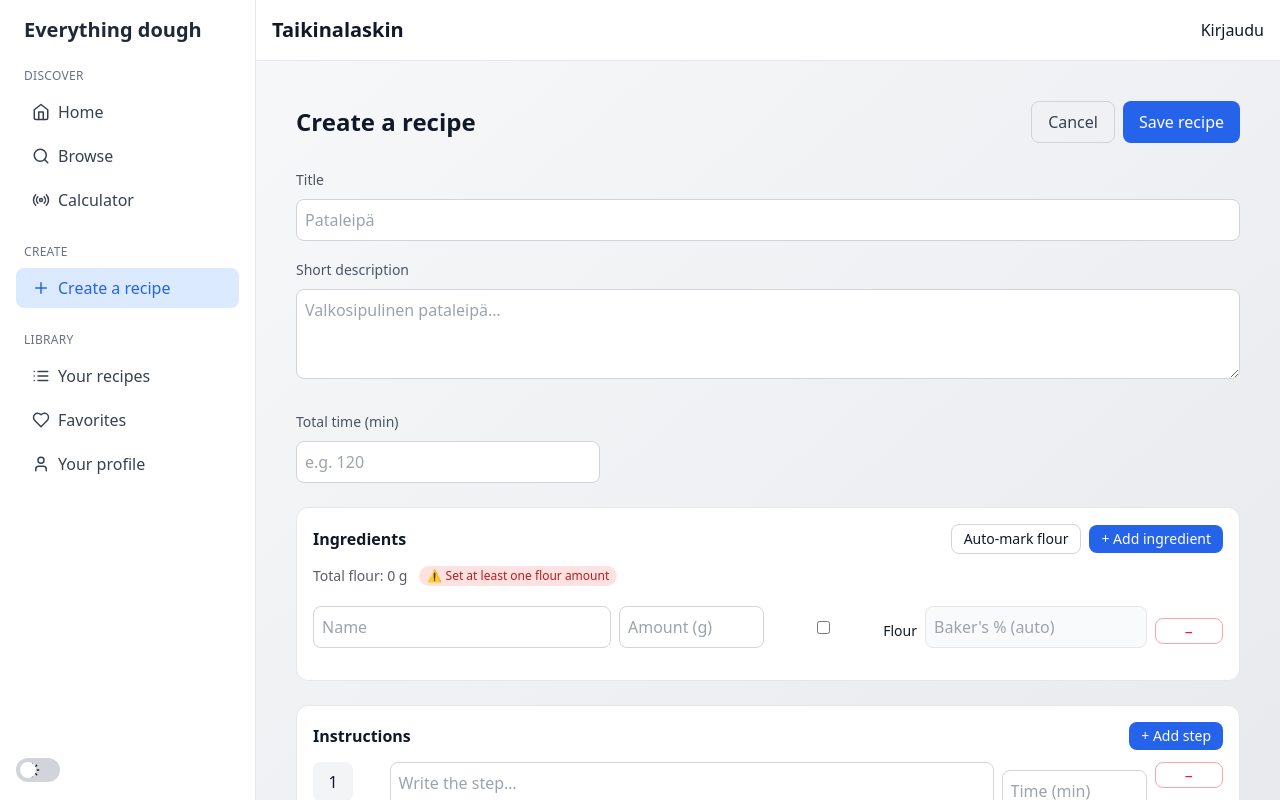
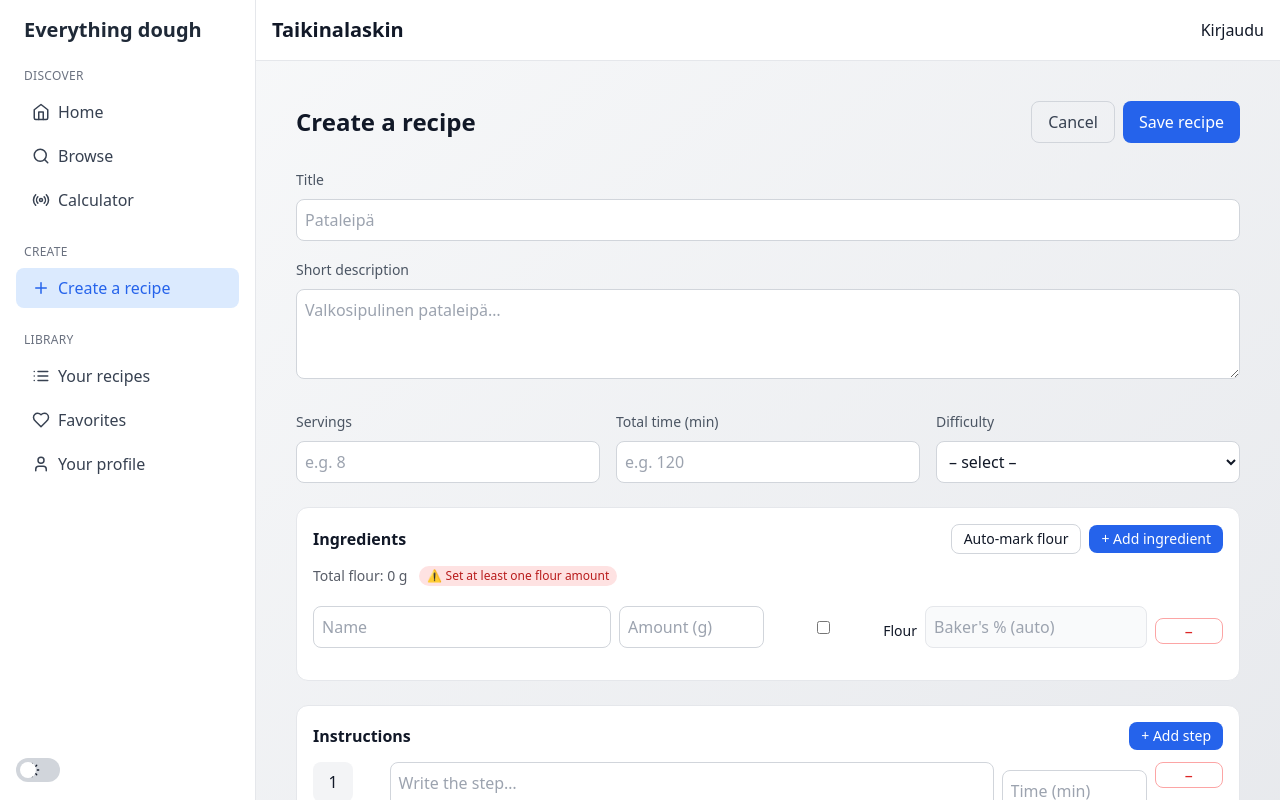
Before and after one commit to VilleJLehtola/Dough-calculator, a React (Vite) app: page /create in a window 1280 px wide. Shown: the top 800 px of the page. Built offline with nearby package versions, Linux system fonts and the light colour scheme; no server answers.

Commit message:
Update CreateRecipePage.jsx

```diff
--- a/src/pages/CreateRecipePage.jsx
+++ b/src/pages/CreateRecipePage.jsx
@@ -19,7 +19,9 @@ export default function CreateRecipePage() {
   // basics
   const [title, setTitle] = useState('')
   const [description, setDescription] = useState('')
-  const [totalTime, setTotalTime] = useState('') // maps to prep_time_minutes
+  const [totalTime, setTotalTime] = useState('') // -> prep_time_minutes
+  const [servings, setServings] = useState('')
+  const [difficulty, setDifficulty] = useState('') // easy | medium | hard
 
   // json fields
   const [ingredients, setIngredients] = useState([newIngredient()])
@@ -125,6 +127,8 @@ export default function CreateRecipePage() {
         description: description || null,
         author_id: userId || null,
         prep_time_minutes: totalTime ? Number(totalTime) : null,
+        servings: servings ? Number(servings) : null,
+        difficulty: difficulty || null,
         ingredients: ing,
         steps: stp,
         images: [],
@@ -237,6 +241,16 @@ export default function CreateRecipePage() {
 
       <section className="grid gap-4 sm:grid-cols-3">
         <div className="space-y-2">
+          <label className="text-sm text-gray-600 dark:text-gray-300">Servings</label>
+          <input
+            type="number"
+            value={servings}
+            onChange={(e) => setServings(e.target.value)}
+            className="w-full rounded-lg border border-gray-300 dark:border-slate-600 text-gray-900 dark:text-white bg-white dark:bg-gray-700 placeholder-gray-400 dark:placeholder-gray-500 p-2"
+            placeholder="e.g. 8"
+          />
+        </div>
+        <div className="space-y-2">
           <label className="text-sm text-gray-600 dark:text-gray-300">Total time (min)</label>
           <input
             type="number"
@@ -245,6 +259,19 @@ export default function CreateRecipePage() {
             className="w-full rounded-lg border border-gray-300 dark:border-slate-600 text-gray-900 dark:text-white bg-white dark:bg-gray-700 placeholder-gray-400 dark:placeholder-gray-500 p-2"
             placeholder="e.g. 120"
           />
+        </div>
+        <div className="space-y-2">
+          <label className="text-sm text-gray-600 dark:text-gray-300">Difficulty</label>
+          <select
+            value={difficulty}
+            onChange={(e) => setDifficulty(e.target.value)}
+            className="w-full rounded-lg border border-gray-300 dark:border-slate-600 text-gray-900 dark:text-white bg-white dark:bg-gray-700 placeholder-gray-400 dark:placeholder-gray-500 p-2"
+          >
+            <option value="">– select –</option>
+            <option value="easy">easy</option>
+            <option value="medium">medium</option>
+            <option value="hard">hard</option>
+          </select>
         </div>
       </section>
 
```
